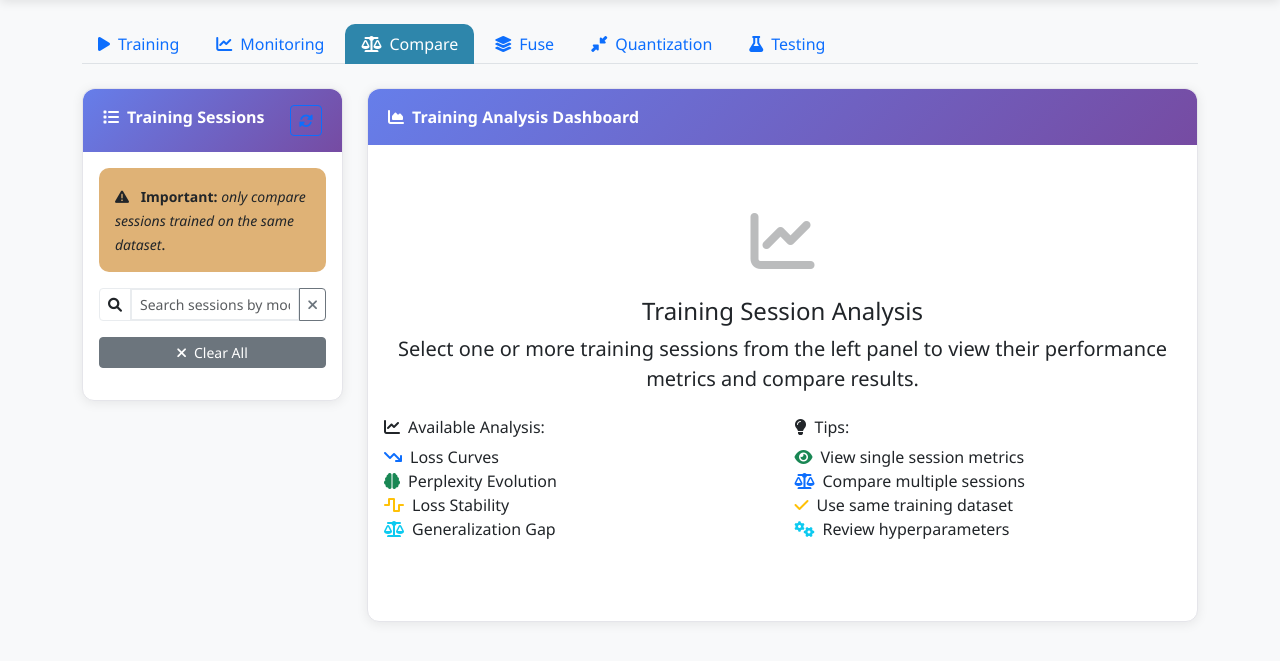
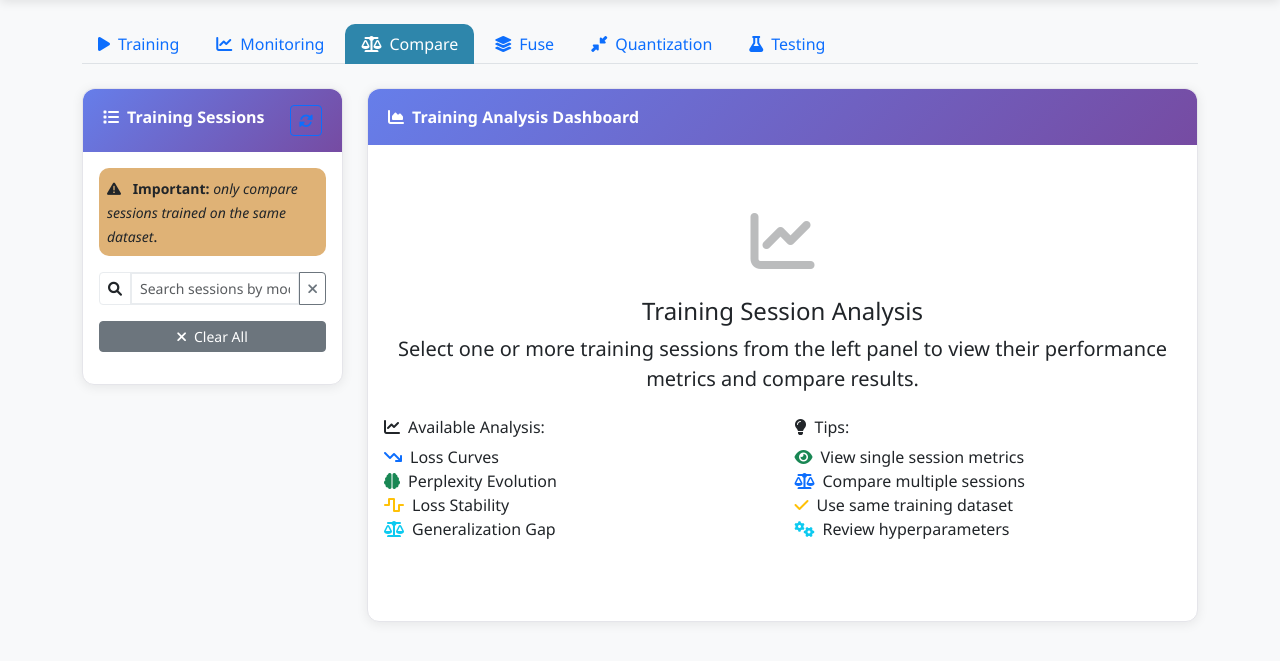
Before and after one commit to lpalbou/ForgeLLM, a Flask app: page / in a window 1280 px wide, after a click on "Compare". Shown: the part 62-723 px from the top of the page. Run offline with Flask 2, Linux system fonts and the light colour scheme; data that the repository does not hold is empty; parts of the project's set-up code (start-up, migrations or seed data) failed here and were passed over; some libraries are stand-ins or nearby versions.

Commit message:
aesthetics

```diff
--- a/forgellm/web/static/js/components/compare.js
+++ b/forgellm/web/static/js/components/compare.js
@@ -2777,6 +2777,11 @@ style.textContent = `
     align-items: center;
     gap: 6px;
     font-size: 10px !important;
+}
+
+.bg-info {
+    background-color: #007bff !important;
+    color: #fff !important;
 }
 
 `;
--- a/forgellm/web/templates/index.html
+++ b/forgellm/web/templates/index.html
@@ -878,6 +878,7 @@
 
         .alert-warning {
             background-color: #dfb276;
+            padding: 0.5rem;
         }
 
         /* Table styling to only apply to sessions-summary-table */
```
